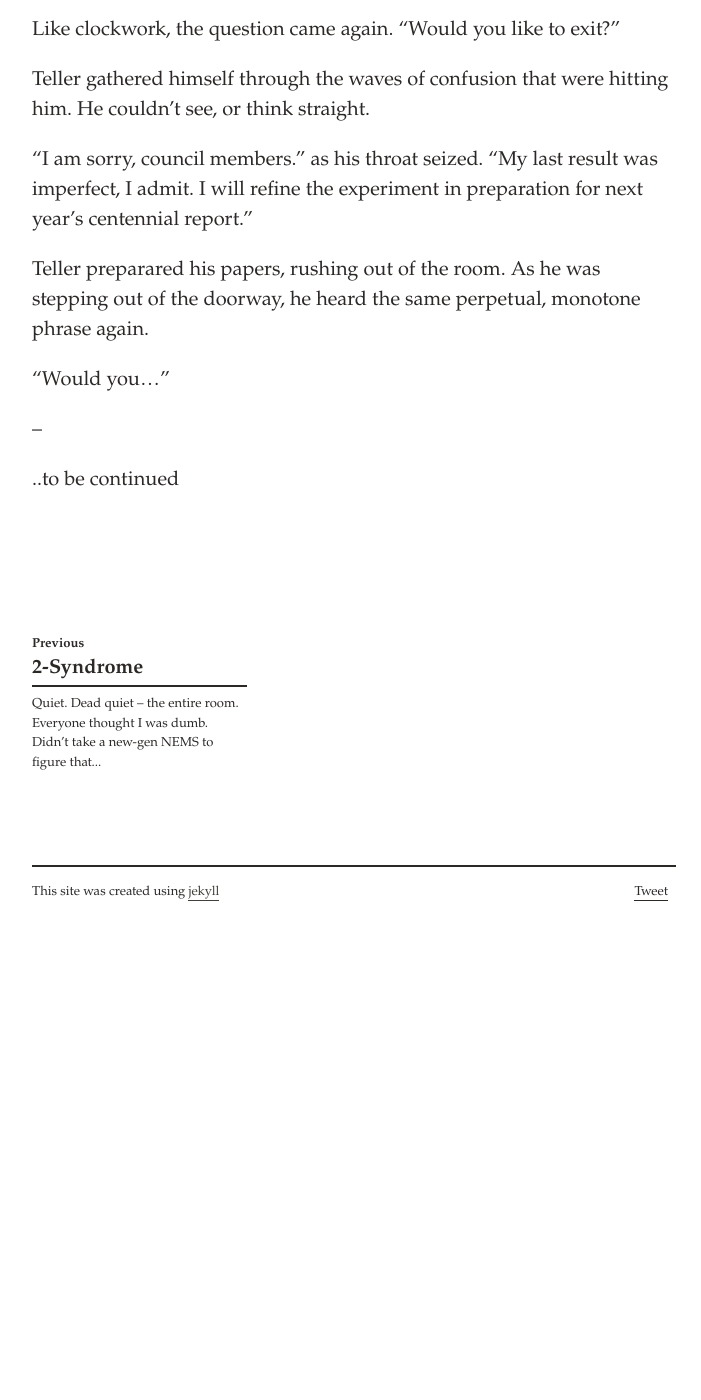
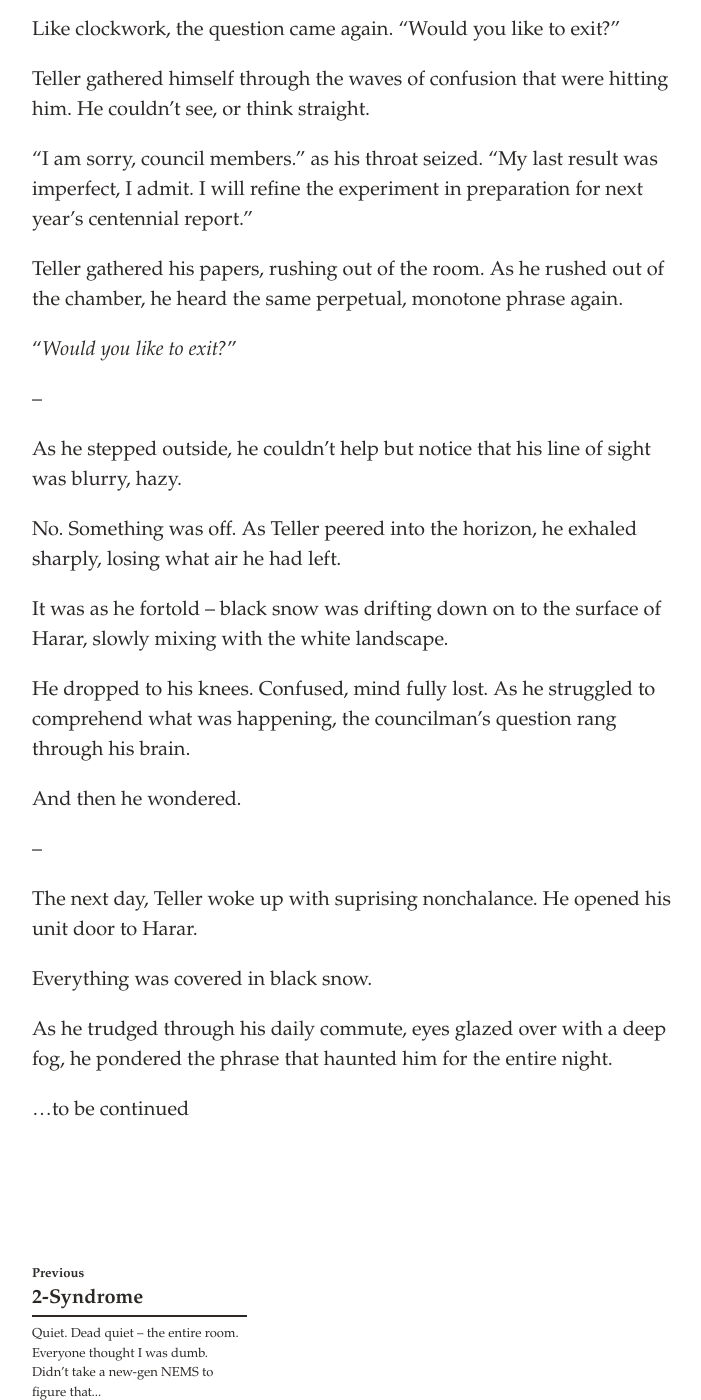
Before and after one commit to svvchen/nervxious, a Jekyll site: the page built from _posts/2019-08-12-teller.markdown, in a window 1280 px wide and 1400 px high, scrolled down 3919 px. Shown: the whole window, without its empty margins (286-987 px from the left). Built offline with Jekyll 4.4.1, drawn with Linux system fonts in a browser that asks for light colours; comment, search, counter and statistics services are not loaded; before the commit the page ends 4837 px from its top, so only the background shows below that; some of the changed text lies outside the part shown.

Commit message:
Update 2019-08-12-teller.markdown

```diff
--- a/_posts/2019-08-12-teller.markdown
+++ b/_posts/2019-08-12-teller.markdown
@@ -84,7 +84,7 @@ He had no idea how to respond. The question came again, in the exact same voice
 
 "Would you like to exit?"
 
-"I-I beg your pardon councilman?"
+"I-I beg your pardon, councilman?"
 
 Silence, again.
 
@@ -96,10 +96,28 @@ Teller gathered himself through the waves of confusion that were hitting him. He
 
 "I am sorry, council members." as his throat seized. "My last result was imperfect, I admit. I will refine the experiment in preparation for next year's centennial report."
 
-Teller preparared his papers, rushing out of the room. As he was stepping out of the doorway, he heard the same perpetual, monotone phrase again.
+Teller gathered his papers, rushing out of the room. As he rushed out of the chamber, he heard the same perpetual, monotone phrase again.
 
-"Would you..."
+"_Would you like to exit?_"
 
 --
 
-..to be continued
+As he stepped outside, he couldn't help but notice that his line of sight was blurry, hazy.
+
+No. Something was off. As Teller peered into the horizon, he exhaled sharply, losing what air he had left.
+
+It was as he fortold -- black snow was drifting down on to the surface of Harar, slowly mixing with the white landscape.
+
+He dropped to his knees. Confused, mind fully lost. As he struggled to comprehend what was happening, the councilman's question rang through his brain.
+
+And then he wondered.
+
+--
+
+The next day, Teller woke up with suprising nonchalance. He opened his unit door to Harar.
+
+Everything was covered in black snow.
+
+As he trudged through his daily commute, eyes glazed over with a deep fog, he pondered the phrase that haunted him for the entire night.
+
+...to be continued
```
Also changed, not shown: other parts of _posts/2019-08-12-teller.markdown (+1 -1 lines).
